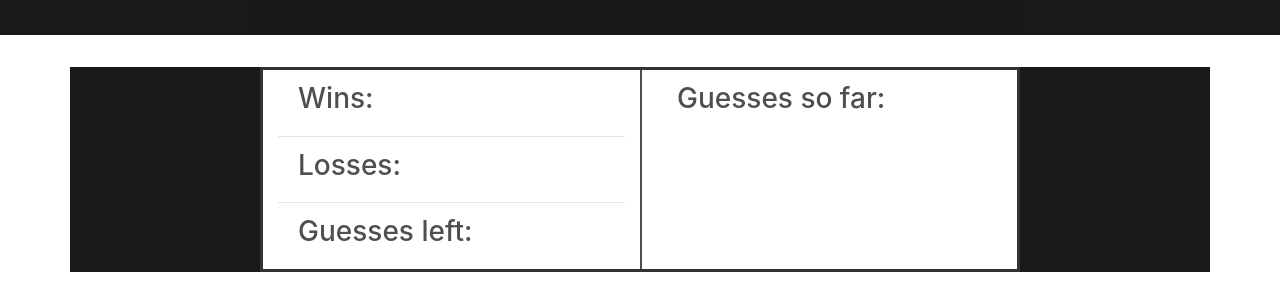
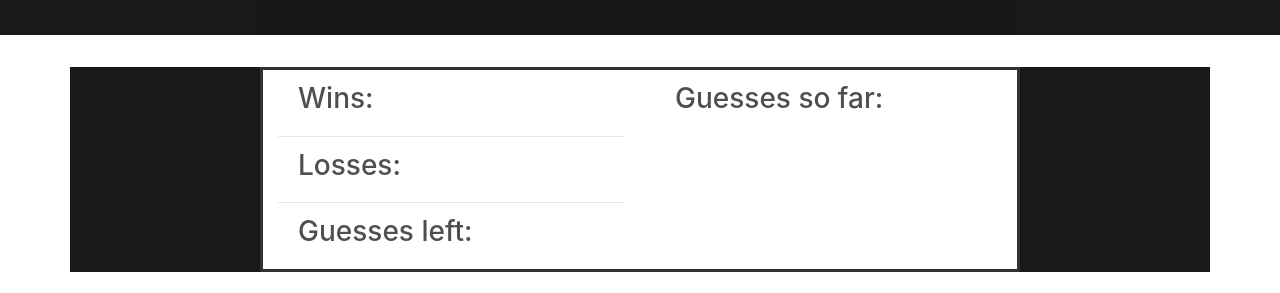
Before and after one commit to mbarachkov/Psychic-Game, a plain HTML site: page index.html in a window 1280 px wide. Shown: the part 214-507 px from the top of the page. Drawn offline with nearby package versions, Linux system fonts and the light colour scheme; a web font is replaced by a local one.

Commit message:
more styling

```diff
--- a/assets/css/style.css
+++ b/assets/css/style.css
@@ -35,7 +35,7 @@ body {
     opacity: .9;
 }
 #gsofar {
-    border-left: solid 2px;
+    /* border-left: solid 2px; */
 }
 .footer {
     padding: 20px;
@@ -45,3 +45,7 @@ body {
     font-family: Impact, 'Arial Narrow Bold', sans-serif;
     opacity: .9;
 }
+@media screen and (min-width: 767px) {
+#gsofar {
+    /* margin-left: solid 0px; */
+}}
```
